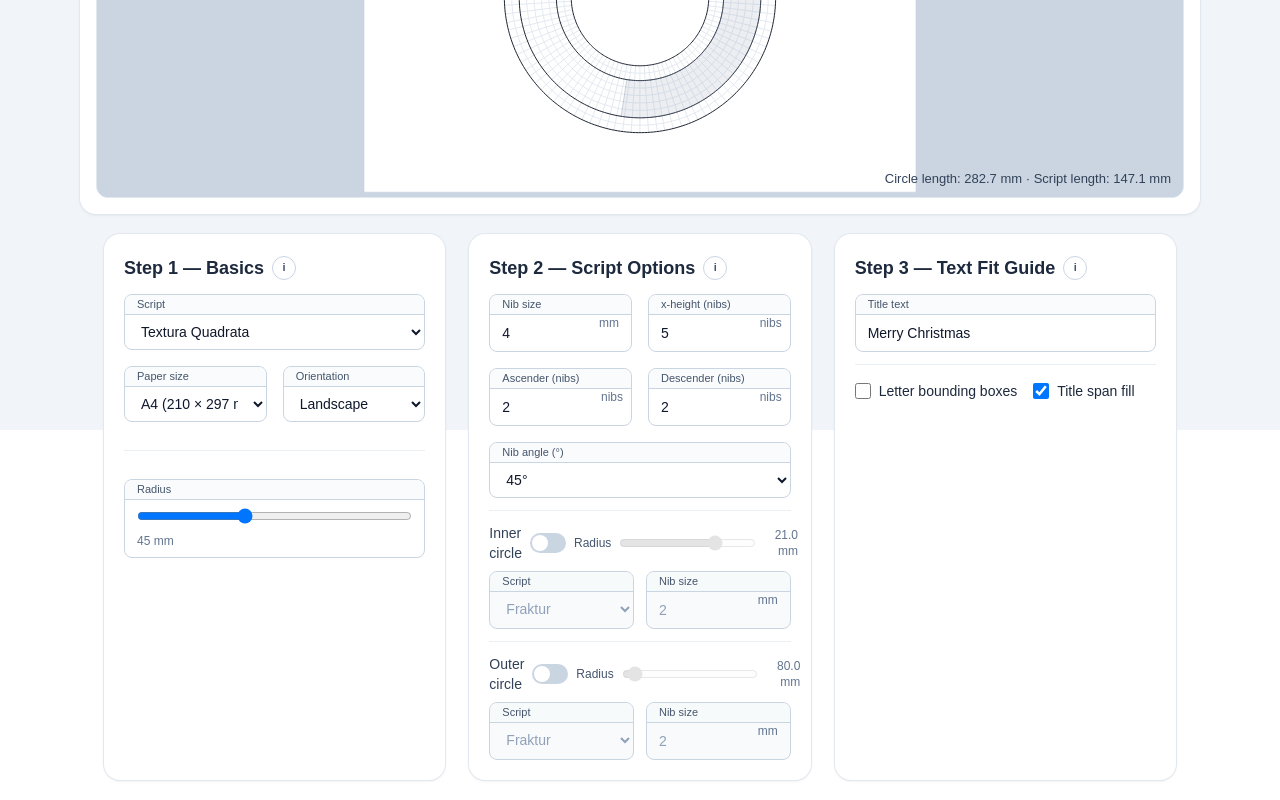
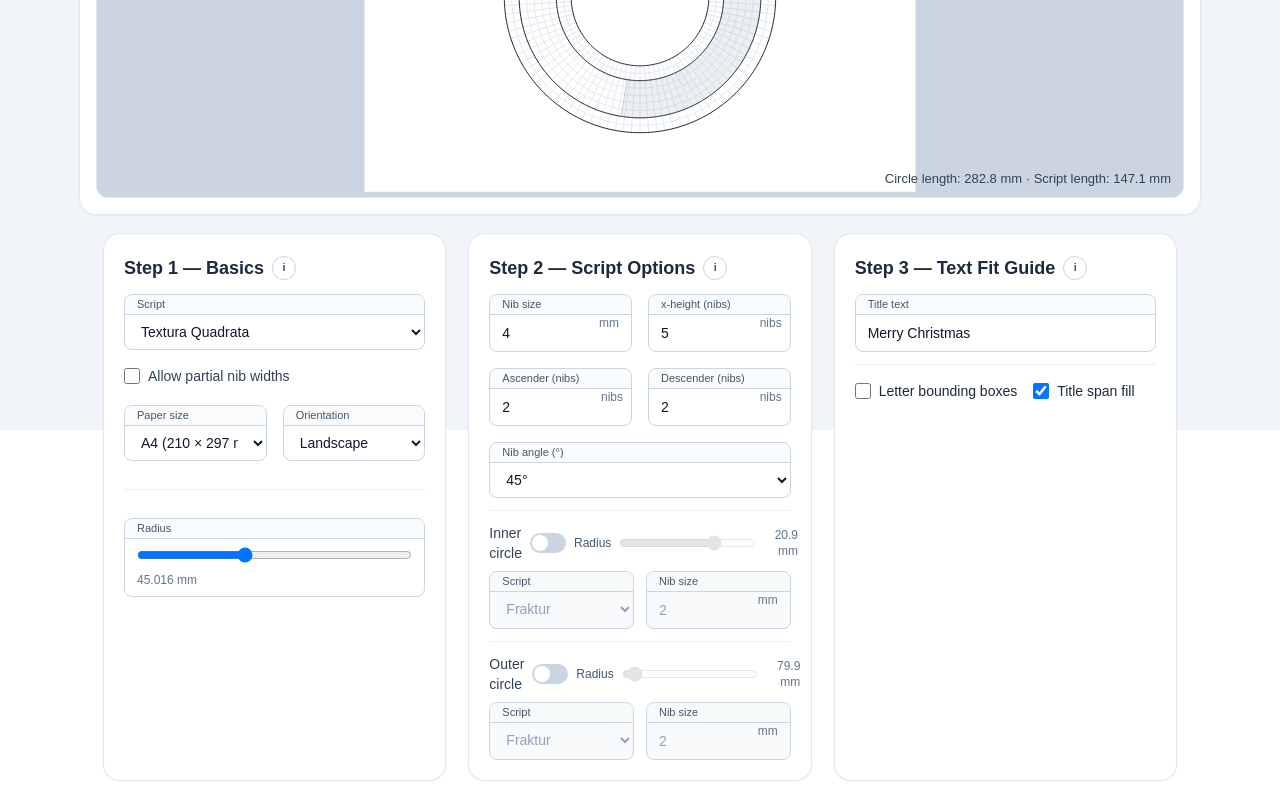
Before and after one commit to mashw/calligraphy-tools, a Next.js app: page /calligram in a window 1280 px wide. Shown: the part 370-1170 px from the top of the page. Built offline with nearby package versions, Linux system fonts and the light colour scheme.

Commit message:
Snap calligram blackletter radii to whole nib steps

```diff
--- a/src/app/calligram/page.tsx
+++ b/src/app/calligram/page.tsx
@@ -353,6 +353,13 @@ function makeSimplePdfFromJpeg(
   return new Blob(chunks as unknown as BlobPart[], { type: 'application/pdf' });
 }
 
+function snapRadiusToWholeSteps(radiusMM: number, stepMM: number): number {
+  if (stepMM <= 0) return radiusMM;
+  const k = Math.max(1, Math.round((2 * Math.PI * radiusMM) / stepMM));
+  const snapped = (k * stepMM) / (2 * Math.PI);
+  return Number(snapped.toFixed(3));
+}
+
 export default function CalligramPage() {
   // ---------- State ----------
   const [paper, setPaper] = useState<PaperId>('A4');
@@ -370,8 +377,8 @@ export default function CalligramPage() {
     return next2 / 2;
   };
   const snap05 = (v: number) => Math.round(v / 0.5) * 0.5;
-
   const [script, setScript] = useState<ScriptId>('TexturaQuadrata');
+  const [allowPartialNibWidths, setAllowPartialNibWidths] = useState(false);
   const [radiusMM, setRadiusMM] = useState(MAIN_DEFAULTS.TexturaQuadrata.radiusMM);
   const [innerOffsetMM, setInnerOffsetMM] = useState(MAIN_DEFAULTS.TexturaQuadrata.radiusMM - CIRCLE_DEFAULTS.TexturaQuadrata.innerRadiusMM);
   const [outerOffsetMM, setOuterOffsetMM] = useState(
@@ -762,6 +769,7 @@ export default function CalligramPage() {
   const wrapLength = (s: number, L: number) => (L > 0 ? ((s % L) + L) % L : 0);
   const pointAtWrapped = (pts: Pt[], s: number, L: number) => pointAt(pts, wrapLength(s, L));
   const guideTemplate = script === 'Copperplate' ? 'copperplate' : 'blackletter';
+  const shouldSnapMainRadius = guideTemplate === 'blackletter' && !allowPartialNibWidths;
 
   const tickStepMM = useMemo(
     () =>
@@ -770,6 +778,11 @@ export default function CalligramPage() {
         : effectiveNibMM,
     [script, xMM, effectiveNibMM],
   );
+
+  useEffect(() => {
+    if (!shouldSnapMainRadius) return;
+    setRadiusMM(r => snapRadiusToWholeSteps(r, tickStepMM));
+  }, [shouldSnapMainRadius, tickStepMM]);
 
 
 
@@ -977,6 +990,7 @@ const innerRadiusMaxMM = useMemo(
     () => (topBandScript === 'Copperplate' ? Math.max(topXMM * 0.9, 3) : effectiveTopNibMM),
     [topBandScript, topXMM, effectiveTopNibMM],
   );
+  const shouldSnapTopRadius = topBandScript !== 'Copperplate' && !allowPartialNibWidths;
   const topLayout = useMemo(
     () => computeLayout(topRun, topBaseline, topArcLen, topXMM, effectiveTopNibMM, topCapMM, topBandScript),
     [topRun, topBaseline, topArcLen, topXMM, effectiveTopNibMM, topCapMM, topBandScript, align],
@@ -1028,6 +1042,7 @@ const innerRadiusMaxMM = useMemo(
     () => (bottomBandScript === 'Copperplate' ? Math.max(bottomXMM * 0.9, 3) : effectiveBottomNibMM),
     [bottomBandScript, bottomXMM, effectiveBottomNibMM],
   );
+  const shouldSnapBottomRadius = bottomBandScript !== 'Copperplate' && !allowPartialNibWidths;
   const bottomLayout = useMemo(
     () => computeLayout(bottomRun, bottomBaseline, bottomArcLen, bottomXMM, effectiveBottomNibMM, bottomCapMM, bottomBandScript),
     [bottomRun, bottomBaseline, bottomArcLen, bottomXMM, effectiveBottomNibMM, bottomCapMM, bottomBandScript, align],
@@ -1053,6 +1068,26 @@ const innerRadiusMaxMM = useMemo(
     }),
     [bottomBandScript, bottomBaseline, bottomXMM, bottomAscMM, bottomDescMM, outerNormalSign, bottomTickStepMM, bottomSpan, bottomBandSizeMM],
   );
+
+  useEffect(() => {
+    if (!shouldSnapTopRadius) return;
+    setInnerOffsetMM(prev => {
+      const currentRadius = Math.max(innerRadiusMinMM, Math.min(radiusMM - prev, innerRadiusMaxMM));
+      const snappedRadius = Math.max(innerRadiusMinMM, Math.min(snapRadiusToWholeSteps(currentRadius, topTickStepMM), innerRadiusMaxMM));
+      const nextOffset = Math.max(innerOffsetMinMM, Math.min(radiusMM - snappedRadius, innerOffsetMaxMM));
+      return Number(nextOffset.toFixed(3));
+    });
+  }, [shouldSnapTopRadius, topTickStepMM, radiusMM, innerRadiusMinMM, innerRadiusMaxMM, innerOffsetMinMM, innerOffsetMaxMM]);
+
+  useEffect(() => {
+    if (!shouldSnapBottomRadius) return;
+    setOuterOffsetMM(prev => {
+      const currentRadius = Math.max(radiusMM + outerOffsetMinMM, Math.min(radiusMM + prev, radiusMM + outerOffsetMaxMM));
+      const snappedRadius = Math.max(radiusMM + outerOffsetMinMM, Math.min(snapRadiusToWholeSteps(currentRadius, bottomTickStepMM), radiusMM + outerOffsetMaxMM));
+      const nextOffset = Math.max(outerOffsetMinMM, Math.min(snappedRadius - radiusMM, outerOffsetMaxMM));
+      return Number(nextOffset.toFixed(3));
+    });
+  }, [shouldSnapBottomRadius, bottomTickStepMM, radiusMM, outerOffsetMinMM, outerOffsetMaxMM]);
 
   useEffect(() => {
     if (process.env.NODE_ENV !== 'development') return;
@@ -1832,6 +1867,18 @@ const innerRadiusMaxMM = useMemo(
               </InsetLabeledField>
             </div>
 
+            <div className="sm:col-span-2">
+              <label className="inline-flex items-center gap-2 text-sm text-slate-700 cursor-pointer">
+                <input
+                  type="checkbox"
+                  checked={allowPartialNibWidths}
+                  onChange={e => setAllowPartialNibWidths(e.target.checked)}
+                  className="h-4 w-4 rounded border-slate-300 text-indigo-600 focus:ring-indigo-500"
+                />
+                Allow partial nib widths
+              </label>
+            </div>
+
             <div>
               <InsetLabeledField label="Paper size">
                 <select
@@ -1873,9 +1920,16 @@ const innerRadiusMaxMM = useMemo(
                     type="range"
                     min={10}
                     max={Math.max(10, Math.floor(Math.min(box.w, box.h) / 2) - 4)}
-                    step={1}
+                    step={shouldSnapMainRadius ? 0.1 : 1}
                     value={radiusMM}
-                    onChange={e => setRadiusMM(Math.max(10, Number(e.target.value) || 10))}
+                    onChange={e => {
+                      const min = 10;
+                      const max = Math.max(10, Math.floor(Math.min(box.w, box.h) / 2) - 4);
+                      const raw = Number(e.target.value);
+                      let next = clamp(raw, min, max);
+                      if (shouldSnapMainRadius) next = snapRadiusToWholeSteps(next, tickStepMM);
+                      setRadiusMM(next);
+                    }}
                     className="w-full"
                   />
                   <div className="text-xs font-medium text-slate-500 mt-1">{radiusMM} mm</div>
@@ -2159,10 +2213,14 @@ const innerRadiusMaxMM = useMemo(
                     type="range"
                     min={innerRadiusMinMM}
                     max={innerRadiusMaxMM}
-  step={0.5}
+                    step={shouldSnapTopRadius ? 0.1 : 0.5}
                     value={innerRadiusMM}
                     onChange={e => {
-    const r = Number(e.target.value) || innerRadiusMinMM;
+                      const raw = Number(e.target.value);
+                      let r = clamp(raw, innerRadiusMinMM, innerRadiusMaxMM);
+                      if (shouldSnapTopRadius) {
+                        r = clamp(snapRadiusToWholeSteps(r, topTickStepMM), innerRadiusMinMM, innerRadiusMaxMM);
+                      }
                       const nextOffset = radiusMM - r; // larger radius => smaller inward offset
                       setInnerOffsetMM(Math.max(innerOffsetMinMM, Math.min(nextOffset, innerOffsetMaxMM)));
                     }}
@@ -2214,10 +2272,16 @@ const innerRadiusMaxMM = useMemo(
                     type="range"
                     min={radiusMM + outerOffsetMinMM}
                     max={radiusMM + outerOffsetMaxMM}
-                    step={0.5}
+                    step={shouldSnapBottomRadius ? 0.1 : 0.5}
                     value={outerRadiusMM}
                     onChange={e => {
-                      const r = Number(e.target.value) || radiusMM + outerOffsetMinMM;
+                      const min = radiusMM + outerOffsetMinMM;
+                      const max = radiusMM + outerOffsetMaxMM;
+                      const raw = Number(e.target.value);
+                      let r = clamp(raw, min, max);
+                      if (shouldSnapBottomRadius) {
+                        r = clamp(snapRadiusToWholeSteps(r, bottomTickStepMM), min, max);
+                      }
                       const nextOffset = r - radiusMM;
                       setOuterOffsetMM(Math.max(outerOffsetMinMM, Math.min(nextOffset, outerOffsetMaxMM)));
                     }}
```
Lines whose indentation alone changed are shown as unchanged.
